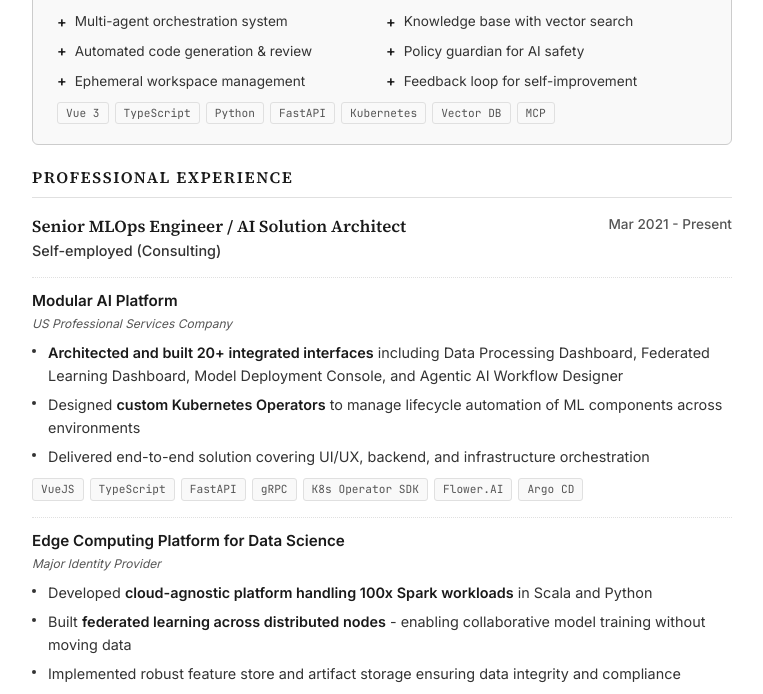
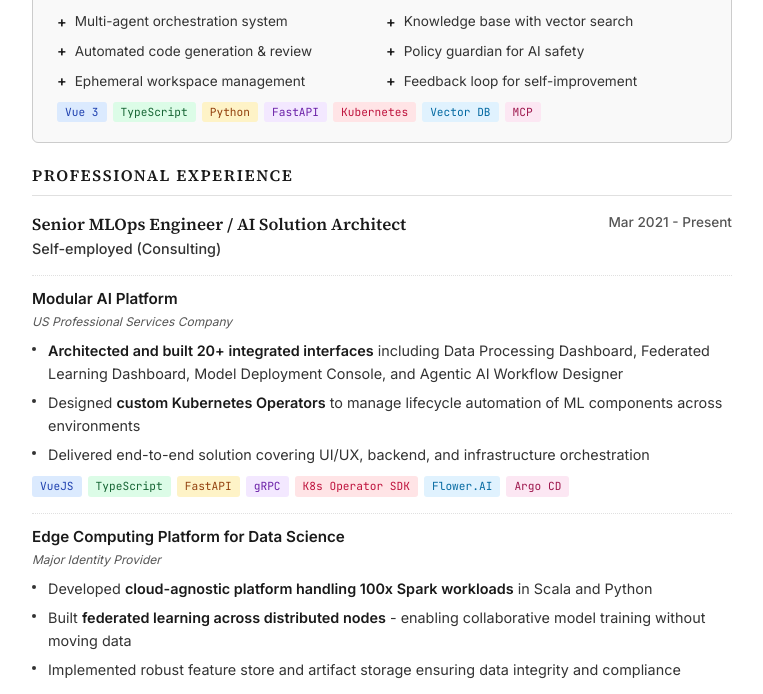
Before and after one commit to padrian2s/resume, a plain HTML site: page index.html in a window 1280 px wide. Shown: the part 996-1690 px from the top of the page, without its empty margins (258-1021 px from the left). Drawn offline with Linux system fonts and the light colour scheme.

Commit message:
added colors

```diff
--- a/index.html
+++ b/index.html
@@ -292,10 +292,17 @@
             font-size: 0.7rem;
             padding: 2px 8px;
             border-radius: 3px;
-            color: var(--text-muted);
-            background: var(--bg-subtle);
-            border: 1px solid var(--border-light);
+            font-weight: 500;
         }
+
+        /* Colorful tech tags for web */
+        .tech-tag:nth-child(7n+1) { background: #dbeafe; color: #1e40af; }
+        .tech-tag:nth-child(7n+2) { background: #dcfce7; color: #166534; }
+        .tech-tag:nth-child(7n+3) { background: #fef3c7; color: #92400e; }
+        .tech-tag:nth-child(7n+4) { background: #f3e8ff; color: #6b21a8; }
+        .tech-tag:nth-child(7n+5) { background: #ffe4e6; color: #be123c; }
+        .tech-tag:nth-child(7n+6) { background: #e0f2fe; color: #0369a1; }
+        .tech-tag:nth-child(7n+7) { background: #fce7f3; color: #9d174d; }
 
         /* Innovation Spotlight */
         .spotlight {
@@ -495,6 +502,13 @@
             a {
                 text-decoration: none;
                 color: inherit;
+            }
+
+            .tech-tag,
+            .tech-tag:nth-child(n) {
+                background: #f5f5f5 !important;
+                color: #333333 !important;
+                border: 1px solid #cccccc !important;
             }
         }
 
```
